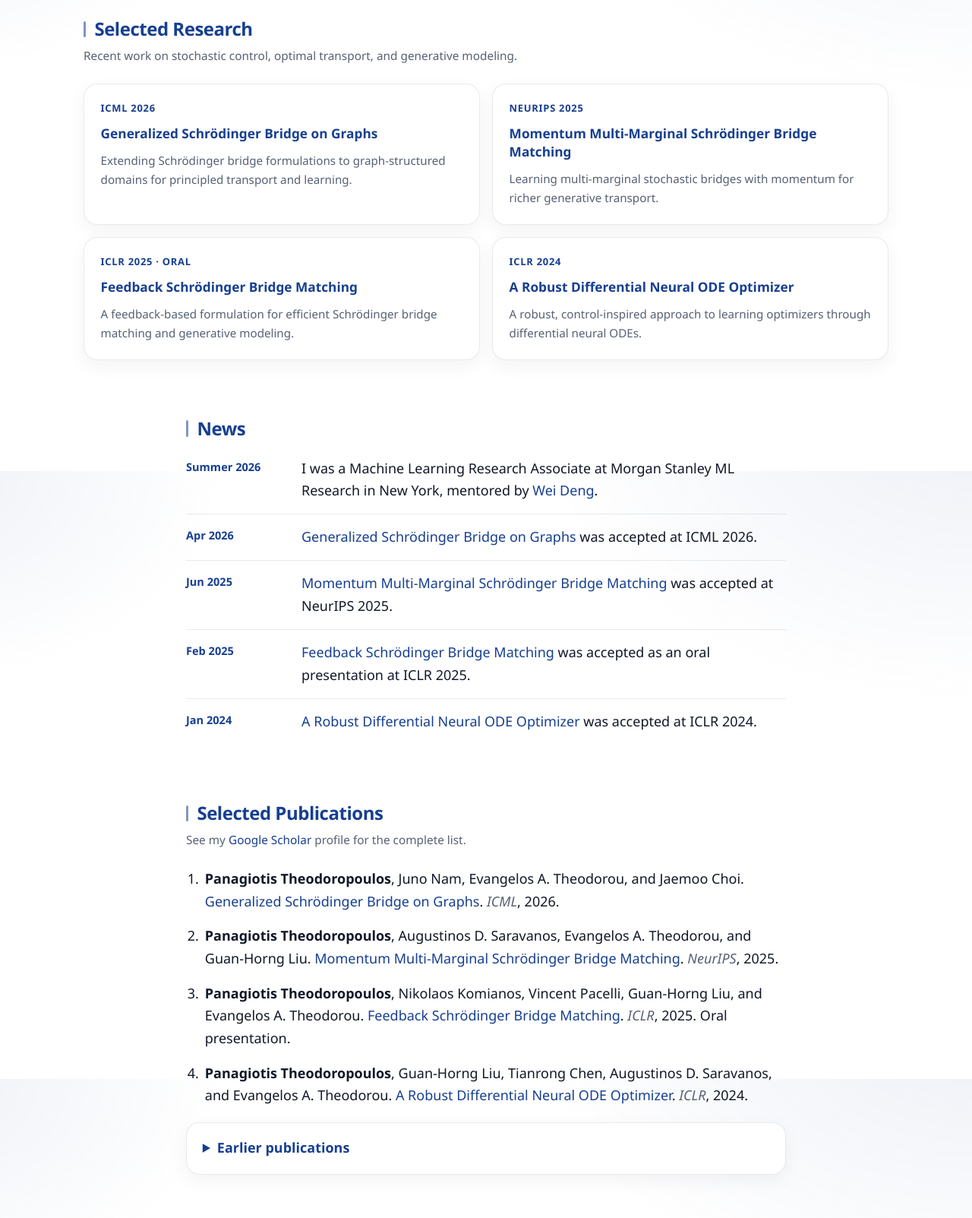
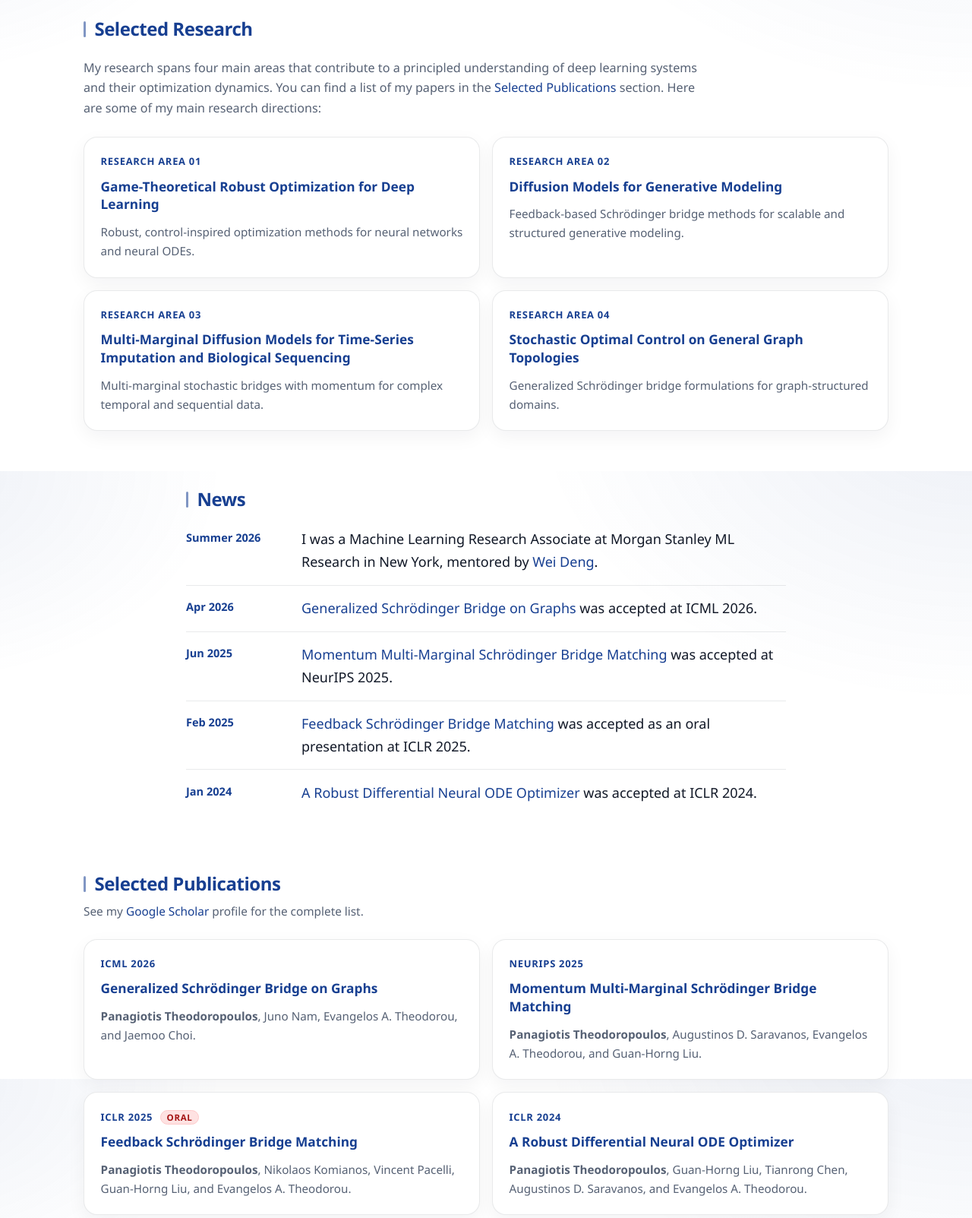
Before and after one commit to panostheo98/panostheo98.github.io, a plain HTML site: page dist/client/index.html in a window 1280 px wide. Shown: the part 980-2583 px from the top of the page at 76% size. Drawn offline with Linux system fonts and the light colour scheme.

Commit message:
Reorganize research and publications

```diff
--- a/dist/client/index.html
+++ b/dist/client/index.html
@@ -377,6 +377,13 @@
       font-size: 0.96rem;
     }
 
+    .research-copy {
+      max-width: 820px;
+      margin: 0 0 1.5rem;
+      color: var(--text-soft);
+      font-size: 1.01rem;
+    }
+
     .card-grid {
       display: grid;
       grid-template-columns: repeat(2, minmax(0, 1fr));
@@ -408,6 +415,21 @@
       font-weight: 750;
       letter-spacing: 0.055em;
       text-transform: uppercase;
+    }
+
+    .oral-badge {
+      display: inline-flex;
+      align-items: center;
+      margin-left: 0.35rem;
+      padding: 0.18rem 0.48rem;
+      color: #a51515;
+      background: #fee2e2;
+      border: 1px solid #fecaca;
+      border-radius: 999px;
+      font-size: 0.72rem;
+      font-weight: 800;
+      line-height: 1;
+      letter-spacing: 0.06em;
     }
 
     .card h3 {
@@ -595,6 +617,12 @@
       }
 
       .site-header { background: rgba(16, 23, 34, 0.86); }
+
+      .oral-badge {
+        color: #fecaca;
+        background: rgba(220, 38, 38, 0.2);
+        border-color: rgba(248, 113, 113, 0.4);
+      }
     }
 
     @media (prefers-reduced-motion: reduce) {
@@ -698,32 +726,35 @@
       <div class="container">
         <div class="section-header">
           <h2 class="section-title">Selected Research</h2>
-          <p class="section-intro">Recent work on stochastic control, optimal transport, and generative modeling.</p>
         </div>
+
+        <p class="research-copy">
+          My research spans four main areas that contribute to a principled understanding of deep learning systems and their optimization dynamics. You can find a list of my papers in the <a href="#publications">Selected Publications</a> section. Here are some of my main research directions:
+        </p>
 
         <div class="card-grid">
           <article class="card">
-            <p class="card-kicker">ICML 2026</p>
-            <h3><a href="https://arxiv.org/abs/2602.04675" target="_blank" rel="noopener noreferrer">Generalized Schrödinger Bridge on Graphs</a></h3>
-            <p>Extending Schrödinger bridge formulations to graph-structured domains for principled transport and learning.</p>
+            <p class="card-kicker">Research Area 01</p>
+            <h3><a href="https://openreview.net/forum?id=zbOSJ3CATY" target="_blank" rel="noopener noreferrer">Game-Theoretical Robust Optimization for Deep Learning</a></h3>
+            <p>Robust, control-inspired optimization methods for neural networks and neural ODEs.</p>
           </article>
 
           <article class="card">
-            <p class="card-kicker">NeurIPS 2025</p>
-            <h3><a href="https://arxiv.org/abs/2506.10168" target="_blank" rel="noopener noreferrer">Momentum Multi-Marginal Schrödinger Bridge Matching</a></h3>
-            <p>Learning multi-marginal stochastic bridges with momentum for richer generative transport.</p>
+            <p class="card-kicker">Research Area 02</p>
+            <h3><a href="https://arxiv.org/abs/2410.14055" target="_blank" rel="noopener noreferrer">Diffusion Models for Generative Modeling</a></h3>
+            <p>Feedback-based Schrödinger bridge methods for scalable and structured generative modeling.</p>
           </article>
 
           <article class="card">
-            <p class="card-kicker">ICLR 2025 · Oral</p>
-            <h3><a href="https://arxiv.org/abs/2410.14055" target="_blank" rel="noopener noreferrer">Feedback Schrödinger Bridge Matching</a></h3>
-            <p>A feedback-based formulation for efficient Schrödinger bridge matching and generative modeling.</p>
+            <p class="card-kicker">Research Area 03</p>
+            <h3><a href="https://arxiv.org/abs/2506.10168" target="_blank" rel="noopener noreferrer">Multi-Marginal Diffusion Models for Time-Series Imputation and Biological Sequencing</a></h3>
+            <p>Multi-marginal stochastic bridges with momentum for complex temporal and sequential data.</p>
           </article>
 
           <article class="card">
-            <p class="card-kicker">ICLR 2024</p>
-            <h3><a href="https://openreview.net/forum?id=zbOSJ3CATY" target="_blank" rel="noopener noreferrer">A Robust Differential Neural ODE Optimizer</a></h3>
-            <p>A robust, control-inspired approach to learning optimizers through differential neural ODEs.</p>
+            <p class="card-kicker">Research Area 04</p>
+            <h3><a href="https://arxiv.org/abs/2602.04675" target="_blank" rel="noopener noreferrer">Stochastic Optimal Control on General Graph Topologies</a></h3>
+            <p>Generalized Schrödinger bridge formulations for graph-structured domains.</p>
           </article>
         </div>
       </div>
@@ -761,34 +792,37 @@
     </section>
 
     <section id="publications" class="section">
-      <div class="container narrow">
+      <div class="container">
         <div class="section-header">
           <h2 class="section-title">Selected Publications</h2>
           <p class="section-intro">See my <a href="https://scholar.google.com/citations?user=1TNqTOYAAAAJ&amp;hl=en" target="_blank" rel="noopener noreferrer">Google Scholar</a> profile for the complete list.</p>
         </div>
 
-        <ol class="publication-list">
-          <li>
-            <strong>Panagiotis Theodoropoulos</strong>, Juno Nam, Evangelos A. Theodorou, and Jaemoo Choi.
-            <a href="https://arxiv.org/abs/2602.04675" target="_blank" rel="noopener noreferrer">Generalized Schrödinger Bridge on Graphs</a>.
-            <em>ICML</em>, 2026.
-          </li>
-          <li>
-            <strong>Panagiotis Theodoropoulos</strong>, Augustinos D. Saravanos, Evangelos A. Theodorou, and Guan-Horng Liu.
-            <a href="https://arxiv.org/abs/2506.10168" target="_blank" rel="noopener noreferrer">Momentum Multi-Marginal Schrödinger Bridge Matching</a>.
-            <em>NeurIPS</em>, 2025.
-          </li>
-          <li>
-            <strong>Panagiotis Theodoropoulos</strong>, Nikolaos Komianos, Vincent Pacelli, Guan-Horng Liu, and Evangelos A. Theodorou.
-            <a href="https://arxiv.org/abs/2410.14055" target="_blank" rel="noopener noreferrer">Feedback Schrödinger Bridge Matching</a>.
-            <em>ICLR</em>, 2025. Oral presentation.
-          </li>
-          <li>
-            <strong>Panagiotis Theodoropoulos</strong>, Guan-Horng Liu, Tianrong Chen, Augustinos D. Saravanos, and Evangelos A. Theodorou.
-            <a href="https://openreview.net/forum?id=zbOSJ3CATY" target="_blank" rel="noopener noreferrer">A Robust Differential Neural ODE Optimizer</a>.
-            <em>ICLR</em>, 2024.
-          </li>
-        </ol>
+        <div class="card-grid">
+          <article class="card">
+            <p class="card-kicker">ICML 2026</p>
+            <h3><a href="https://arxiv.org/abs/2602.04675" target="_blank" rel="noopener noreferrer">Generalized Schrödinger Bridge on Graphs</a></h3>
+            <p><strong>Panagiotis Theodoropoulos</strong>, Juno Nam, Evangelos A. Theodorou, and Jaemoo Choi.</p>
+          </article>
+
+          <article class="card">
+            <p class="card-kicker">NeurIPS 2025</p>
+            <h3><a href="https://arxiv.org/abs/2506.10168" target="_blank" rel="noopener noreferrer">Momentum Multi-Marginal Schrödinger Bridge Matching</a></h3>
+            <p><strong>Panagiotis Theodoropoulos</strong>, Augustinos D. Saravanos, Evangelos A. Theodorou, and Guan-Horng Liu.</p>
+          </article>
+
+          <article class="card">
+            <p class="card-kicker">ICLR 2025 <span class="oral-badge">Oral</span></p>
+            <h3><a href="https://arxiv.org/abs/2410.14055" target="_blank" rel="noopener noreferrer">Feedback Schrödinger Bridge Matching</a></h3>
+            <p><strong>Panagiotis Theodoropoulos</strong>, Nikolaos Komianos, Vincent Pacelli, Guan-Horng Liu, and Evangelos A. Theodorou.</p>
+          </article>
+
+          <article class="card">
+            <p class="card-kicker">ICLR 2024</p>
+            <h3><a href="https://openreview.net/forum?id=zbOSJ3CATY" target="_blank" rel="noopener noreferrer">A Robust Differential Neural ODE Optimizer</a></h3>
+            <p><strong>Panagiotis Theodoropoulos</strong>, Guan-Horng Liu, Tianrong Chen, Augustinos D. Saravanos, and Evangelos A. Theodorou.</p>
+          </article>
+        </div>
 
         <details class="details-box">
           <summary>Earlier publications</summary>
```
Also changed, not shown: index.html (+70 -36 lines).
